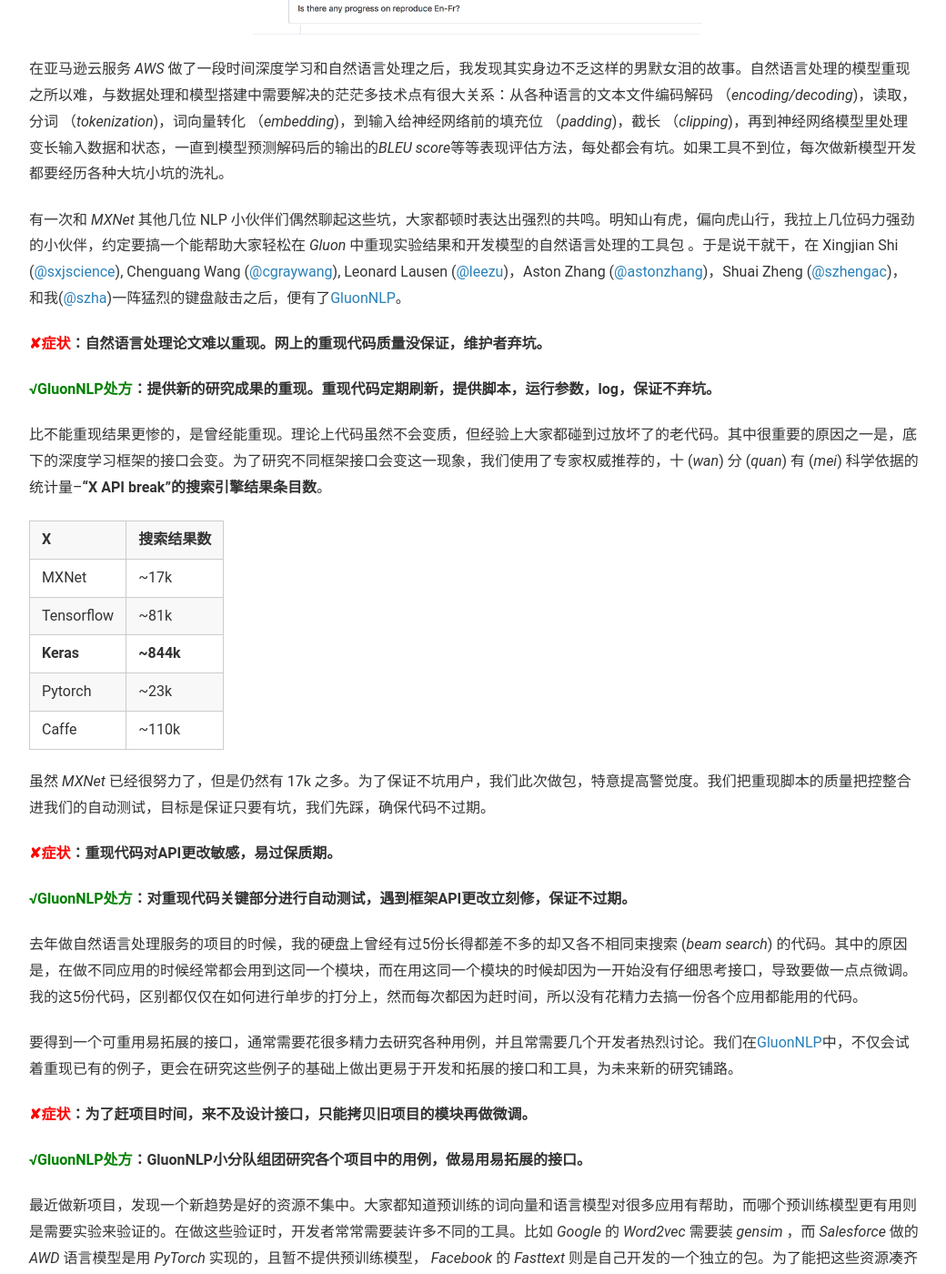
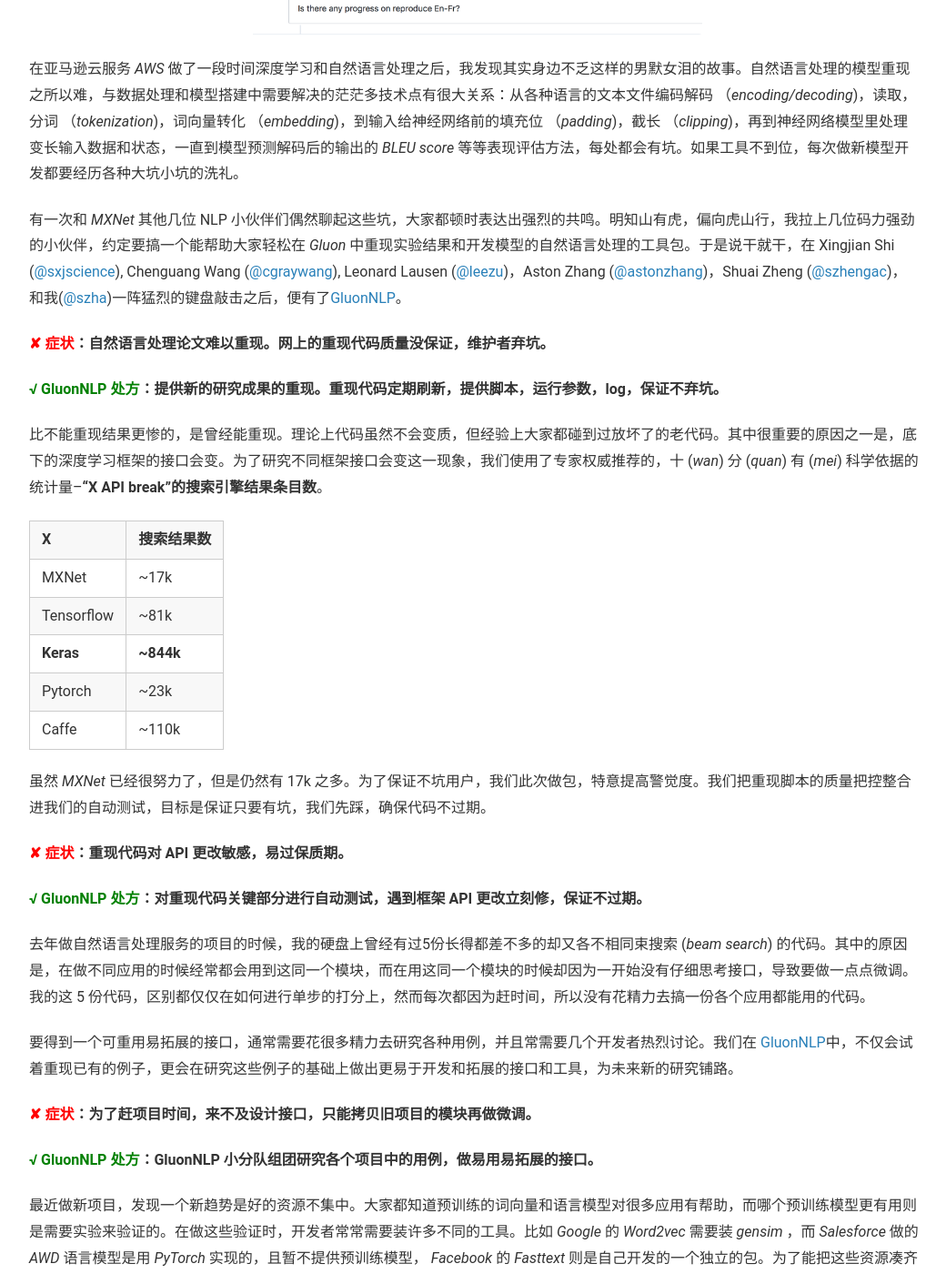
Before and after one commit to mxnet-zh/blog, a Jekyll site: the page built from _posts/2018-05-10-gluon-nlp.md, in a window 1280 px wide and 1400 px high, scrolled down 1866 px. Shown: the whole window at 91% size, without its empty margins (118-1158 px from the left). Built offline with Jekyll 4.4.1, drawn with Linux system fonts in a browser that asks for light colours; some of the changed text lies outside the part shown.

Commit message:
Update 2018-05-10-gluon-nlp.md

```diff
--- a/_posts/2018-05-10-gluon-nlp.md
+++ b/_posts/2018-05-10-gluon-nlp.md
@@ -7,14 +7,14 @@
 
 <span style="color:grey">*最新模型的结果为何难以重现？去年项目的代码为何已经罢工？本该直截了当的基准模型为何如此难做？请看今天的走进科学之，自然语言处理那点事。*</span>
 
-故事的主人公小A是个乐观开朗的炼丹师，正开始研究机器翻译。这天他看到时下最热门的一篇谷歌论文 *"Attention Is All You Need"* 介绍基于注意力机制的 *Transformer* 模型。小A上网搜了搜发现， *Tensorflow* 的 *Tensor2Tensor* 包里已经有了这篇论文的实现。
-身 (*she*) 经 (*shi*) 百 (*wei*) 战 (*shen*) 的小A，于是决定立刻就拿这个包跑一下，想在当天下午重现一下这个最新的黑科技。
+故事的主人公小 A 是个乐观开朗的炼丹师，正开始研究机器翻译。这天他看到时下最热门的一篇谷歌论文 *"Attention Is All You Need"* 介绍基于注意力机制的 *Transformer* 模型。小A上网搜了搜发现， *Tensorflow* 的 *Tensor2Tensor* 包里已经有了这篇论文的实现。
+身 (*she*) 经 (*shi*) 百 (*wei*) 战 (*shen*) 的小 A，于是决定立刻就拿这个包跑一下，想在当天下午重现一下这个最新的黑科技。
 
-很快，小A发现这份官方提供的包和参数跑不出论文里的结果。老 (*tian*) 道 (*zhen*) 的炼丹师小A心想，简单换个几组参数再跑跑看应该就行了吧？
+很快，小 A 发现这份官方提供的包和参数跑不出论文里的结果。老 (*tian*) 道 (*zhen*) 的炼丹师小A心想，简单换个几组参数再跑跑看应该就行了吧？
 
 ![](img/plan.jpeg){:width="500px"}
 
-然而三天过去了……他占满了实验室所有 GPU，跑了很多组参数，以至于被实验室师兄投诉，却依然没有重现出论文结果。小A十分抓狂，难以理解自己哪里做错了，愤怒地跑上 *Tensor2Tensor* 的 Github 写 issue 报告问题。不久，有几个其他用户在他的 issue 上回复说遇到了一样的问题，但是也没有解决方案。
+然而三天过去了……他占满了实验室所有 GPU，跑了很多组参数，以至于被实验室师兄投诉，却依然没有重现出论文结果。小 A 十分抓狂，难以理解自己哪里做错了，愤怒地跑上 *Tensor2Tensor* 的 Github 写 issue 报告问题。不久，有几个其他用户在他的 issue 上回复说遇到了一样的问题，但是也没有解决方案。
 
 ![](img/t2t_cant_repro.png){:width="500px"}
 
@@ -22,18 +22,17 @@
 
 ![](img/t2t_maintainer.png){:width="500px"}
 
-三个月过去了……只有小A还在无助地问，"请问有进展了吗"……
+三个月过去了……只有小 A 还在无助地问，"请问有进展了吗"……
 
 ![](img/t2t_followup.png){:width="500px"}
 
-在亚马逊云服务 *AWS* 做了一段时间深度学习和自然语言处理之后，我发现其实身边不乏这样的男默女泪的故事。自然语言处理的模型重现之所以难，与数据处理和模型搭建中需要解决的茫茫多技术点有很大关系：从各种语言的文本文件编码解码 （*encoding/decoding*)，读取，分词 （*tokenization*)，词向量转化 （*embedding*)，到输入给神经网络前的填充位 （*padding*)，截长 （*clipping*)，再到神经网络模型里处理变长输入数据和状态，一直到模型预测解码后的输出的*BLEU score*等等表现评估方法，每处都会有坑。如果工具不到位，每次做新模型开发都要经历各种大坑小坑的洗礼。
+在亚马逊云服务 *AWS* 做了一段时间深度学习和自然语言处理之后，我发现其实身边不乏这样的男默女泪的故事。自然语言处理的模型重现之所以难，与数据处理和模型搭建中需要解决的茫茫多技术点有很大关系：从各种语言的文本文件编码解码 （*encoding/decoding*)，读取，分词 （*tokenization*)，词向量转化 （*embedding*)，到输入给神经网络前的填充位 （*padding*)，截长 （*clipping*)，再到神经网络模型里处理变长输入数据和状态，一直到模型预测解码后的输出的 *BLEU score* 等等表现评估方法，每处都会有坑。如果工具不到位，每次做新模型开发都要经历各种大坑小坑的洗礼。
 
-有一次和 *MXNet* 其他几位 NLP 小伙伴们偶然聊起这些坑，大家都顿时表达出强烈的共鸣。明知山有虎，偏向虎山行，我拉上几位码力强劲的小伙伴，约定要搞一个能帮助大家轻松在 *Gluon* 中重现实验结果和开发模型的自然语言处理的工具包
-。于是说干就干，在 Xingjian Shi ([@sxjscience](https://github.com/sxjscience)), Chenguang Wang ([@cgraywang](https://github.com/cgraywang)), Leonard Lausen ([@leezu](https://github.com/leezu))，Aston Zhang ([@astonzhang](https://github.com/astonzhang))，Shuai Zheng ([@szhengac](https://github.com/szhengac))，和我([@szha](https://github.com/szha))一阵猛烈的键盘敲击之后，便有了[GluonNLP](https://gluon-nlp.mxnet.io)。
+有一次和 *MXNet* 其他几位 NLP 小伙伴们偶然聊起这些坑，大家都顿时表达出强烈的共鸣。明知山有虎，偏向虎山行，我拉上几位码力强劲的小伙伴，约定要搞一个能帮助大家轻松在 *Gluon* 中重现实验结果和开发模型的自然语言处理的工具包。于是说干就干，在 Xingjian Shi ([@sxjscience](https://github.com/sxjscience)), Chenguang Wang ([@cgraywang](https://github.com/cgraywang)), Leonard Lausen ([@leezu](https://github.com/leezu))，Aston Zhang ([@astonzhang](https://github.com/astonzhang))，Shuai Zheng ([@szhengac](https://github.com/szhengac))，和我([@szha](https://github.com/szha))一阵猛烈的键盘敲击之后，便有了[GluonNLP](https://gluon-nlp.mxnet.io)。
 
-**<span style="color:red">✘症状</span>：自然语言处理论文难以重现。网上的重现代码质量没保证，维护者弃坑。**
+**<span style="color:red">✘ 症状</span>：自然语言处理论文难以重现。网上的重现代码质量没保证，维护者弃坑。**
 
-**<span style="color:green">√GluonNLP处方</span>：提供新的研究成果的重现。重现代码定期刷新，提供脚本，运行参数，log，保证不弃坑。**
+**<span style="color:green">√ GluonNLP 处方</span>：提供新的研究成果的重现。重现代码定期刷新，提供脚本，运行参数，log，保证不弃坑。**
 
 比不能重现结果更惨的，是曾经能重现。理论上代码虽然不会变质，但经验上大家都碰到过放坏了的老代码。其中很重要的原因之一是，底下的深度学习框架的接口会变。为了研究不同框架接口会变这一现象，我们使用了专家权威推荐的，十 (*wan*) 分 (*quan*) 有 (*mei*) 科学依据的统计量--**"X API break"的搜索引擎结果条目数**。
 
@@ -47,25 +46,25 @@
 
 虽然 *MXNet* 已经很努力了，但是仍然有 17k 之多。为了保证不坑用户，我们此次做包，特意提高警觉度。我们把重现脚本的质量把控整合进我们的自动测试，目标是保证只要有坑，我们先踩，确保代码不过期。
 
-**<span style="color:red">✘症状</span>：重现代码对API更改敏感，易过保质期。**
+**<span style="color:red">✘ 症状</span>：重现代码对 API 更改敏感，易过保质期。**
 
-**<span style="color:green">√GluonNLP处方</span>：对重现代码关键部分进行自动测试，遇到框架API更改立刻修，保证不过期。**
+**<span style="color:green">√ GluonNLP 处方</span>：对重现代码关键部分进行自动测试，遇到框架 API 更改立刻修，保证不过期。**
 
-去年做自然语言处理服务的项目的时候，我的硬盘上曾经有过5份长得都差不多的却又各不相同束搜索 (*beam search*) 的代码。其中的原因是，在做不同应用的时候经常都会用到这同一个模块，而在用这同一个模块的时候却因为一开始没有仔细思考接口，导致要做一点点微调。我的这5份代码，区别都仅仅在如何进行单步的打分上，然而每次都因为赶时间，所以没有花精力去搞一份各个应用都能用的代码。
+去年做自然语言处理服务的项目的时候，我的硬盘上曾经有过5份长得都差不多的却又各不相同束搜索 (*beam search*) 的代码。其中的原因是，在做不同应用的时候经常都会用到这同一个模块，而在用这同一个模块的时候却因为一开始没有仔细思考接口，导致要做一点点微调。我的这 5 份代码，区别都仅仅在如何进行单步的打分上，然而每次都因为赶时间，所以没有花精力去搞一份各个应用都能用的代码。
 
-要得到一个可重用易拓展的接口，通常需要花很多精力去研究各种用例，并且常需要几个开发者热烈讨论。我们在[GluonNLP](https://gluon-nlp.mxnet.io)中，不仅会试着重现已有的例子，更会在研究这些例子的基础上做出更易于开发和拓展的接口和工具，为未来新的研究铺路。
+要得到一个可重用易拓展的接口，通常需要花很多精力去研究各种用例，并且常需要几个开发者热烈讨论。我们在 [GluonNLP](https://gluon-nlp.mxnet.io)中，不仅会试着重现已有的例子，更会在研究这些例子的基础上做出更易于开发和拓展的接口和工具，为未来新的研究铺路。
 
-**<span style="color:red">✘症状</span>：为了赶项目时间，来不及设计接口，只能拷贝旧项目的模块再做微调。**
+**<span style="color:red">✘ 症状</span>：为了赶项目时间，来不及设计接口，只能拷贝旧项目的模块再做微调。**
 
-**<span style="color:green">√GluonNLP处方</span>：GluonNLP小分队组团研究各个项目中的用例，做易用易拓展的接口。**
+**<span style="color:green">√ GluonNLP 处方</span>：GluonNLP 小分队组团研究各个项目中的用例，做易用易拓展的接口。**
 
 最近做新项目，发现一个新趋势是好的资源不集中。大家都知道预训练的词向量和语言模型对很多应用有帮助，而哪个预训练模型更有用则是需要实验来验证的。在做这些验证时，开发者常常需要装许多不同的工具。比如 *Google* 的 *Word2vec* 需要装 *gensim* ，而 *Salesforce* 做的 *AWD* 语言模型是用 *PyTorch* 实现的，且暂不提供预训练模型， *Facebook* 的 *Fasttext* 则是自己开发的一个独立的包。为了能把这些资源凑齐在自己心爱的框架里使用，用户往往需要花费大量的精力在安装上。
 
-对于一个社区来说，资源共享是最重要的功能之一。[GluonNLP](https://gluon-nlp.mxnet.io)中，我们不仅希望能为 *NLP* 爱好者提供一个社区，更希望能通过整合各个平台已有的资源来保证爱好者们能轻松获取这些资源，从而提高开发效率。
+对于一个社区来说，资源共享是最重要的功能之一。[GluonNLP](https://gluon-nlp.mxnet.io) 中，我们不仅希望能为 *NLP* 爱好者提供一个社区，更希望能通过整合各个平台已有的资源来保证爱好者们能轻松获取这些资源，从而提高开发效率。
 
-**<span style="color:red">✘症状</span>：NLP资源分散，做一个项目要装十个包。**
+**<span style="color:red">✘ 症状</span>：NLP资源分散，做一个项目要装十个包。**
 
-**<span style="color:green">√GluonNLP处方</span>：整合和共享有用的公开资源，提供一键下载预训练的词向量，语言模型，各个应用的公共的标杆数据集及预训练模型等。**
+**<span style="color:green">√ GluonNLP 处方</span>：整合和共享有用的公开资源，提供一键下载预训练的词向量，语言模型，各个应用的公共的标杆数据集及预训练模型等。**
 
 ## 给个代码看看
 
```
